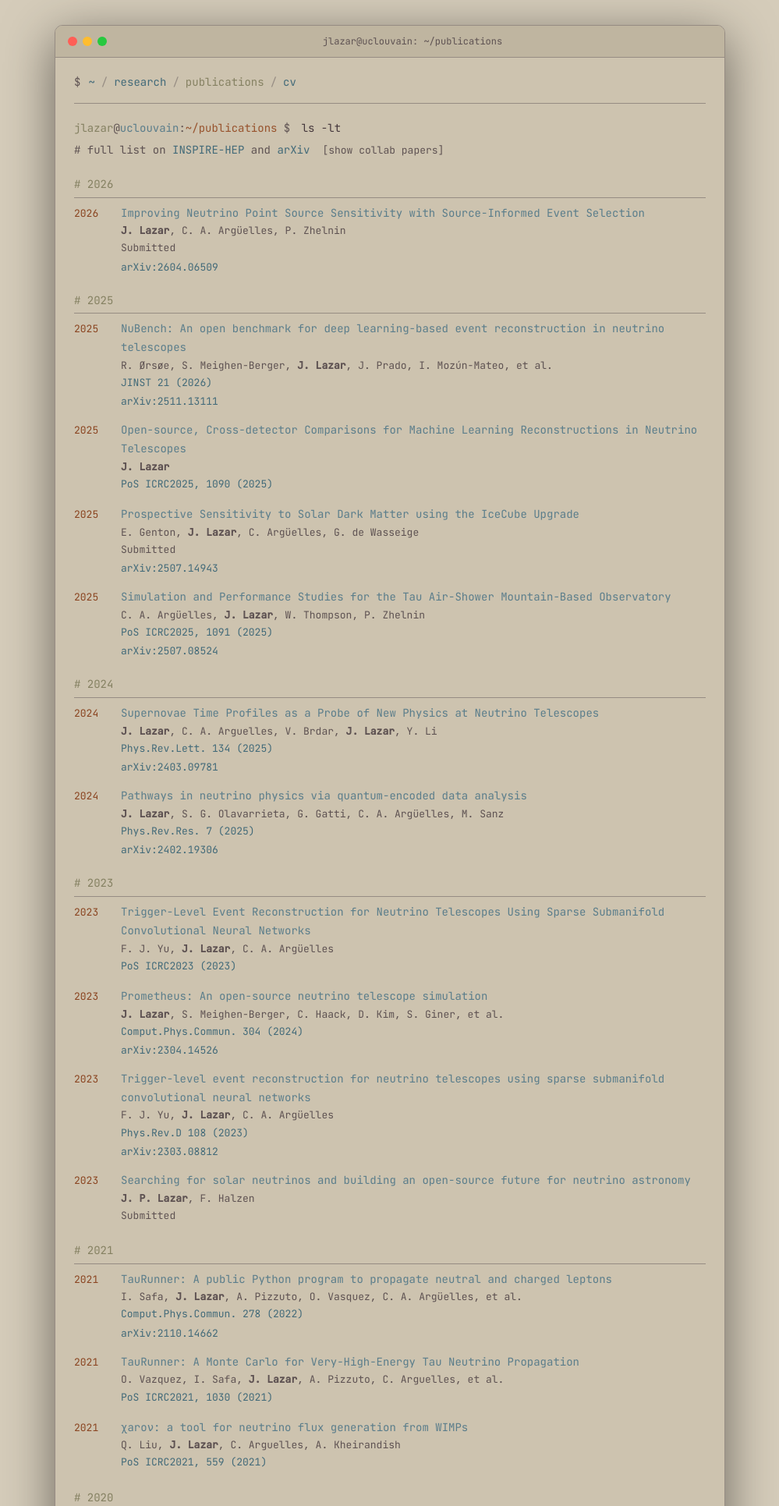
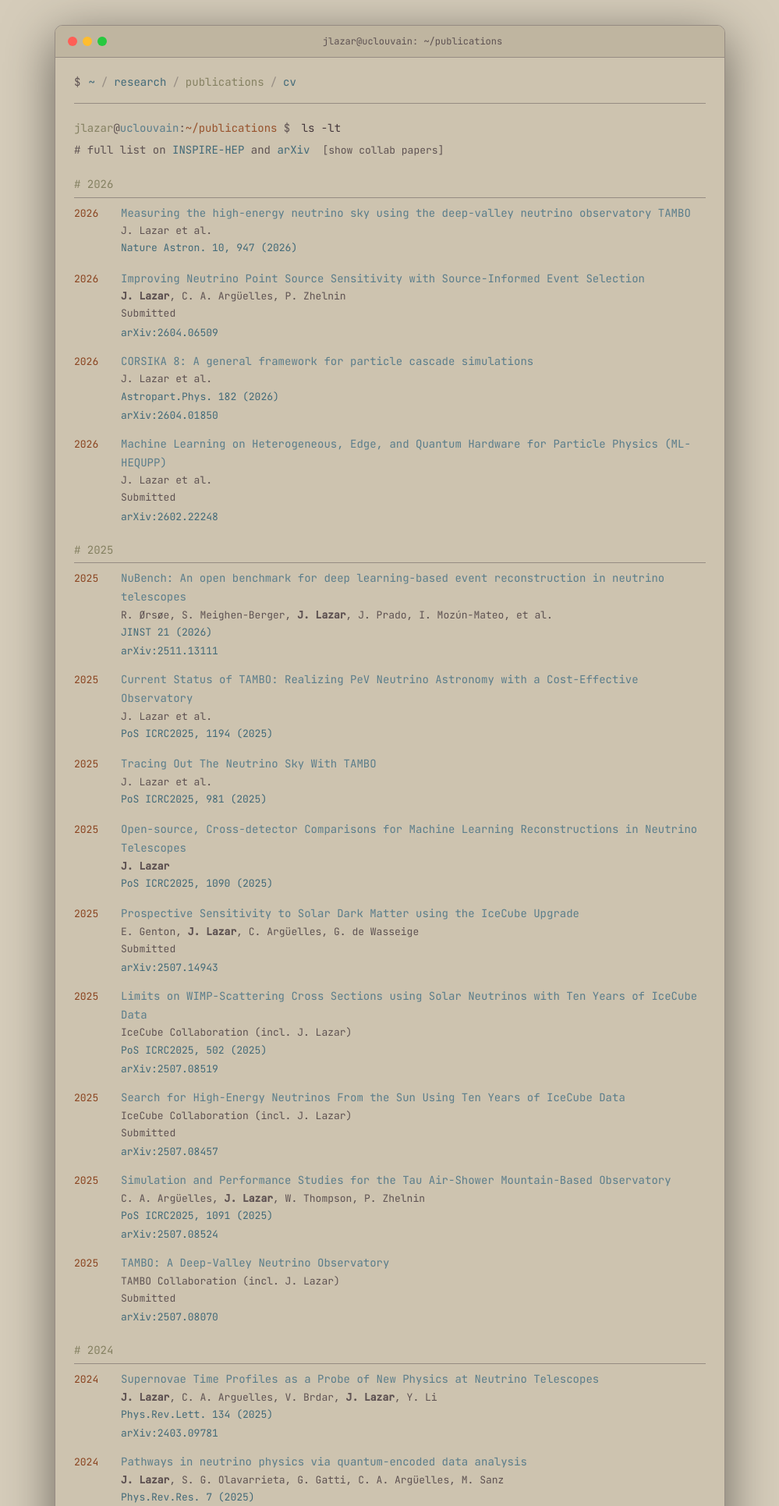
Before and after one commit to jlazar17/jlazar17.github.io, a PHP site: page /publications.html in a window 1280 px wide. Shown: the top 1931 px of the page at 78% size, without its empty margins (140-1139 px from the left). Run offline with PHP 8.4, Linux system fonts and the light colour scheme.

Commit message:
Feature solar/TAMBO/whitepaper collab papers, add current collaborations
- featured_collabs.txt: populate with the solar-neutrino IceCube papers,
  the TAMBO papers, and the community whitepapers (tau neutrinos, quantum
  computing for HEP, CORSIKA 8, ML-HEQUPP).
- update_publications.py: accept INSPIRE record IDs as well as arXiv IDs in
  the featured list, since several proceedings have no preprint.
- Add KM3NeT and CORSIKA 8 to the collaboration lists; style past
  collaborations (CHIPS) in a dimmed color with a "(past)" marker.

Co-Authored-By: Claude Opus 5 (1M context) <noreply@anthropic.com>

```diff
--- a/cv.html
+++ b/cv.html
@@ -78,8 +78,10 @@
 
             <div class="section-hdr" style="margin-top: 16px;"># Collaborations</div>
             IceCube Neutrino Observatory &nbsp;&middot;&nbsp;
+            KM3NeT &nbsp;&middot;&nbsp;
             TAMBO &nbsp;&middot;&nbsp;
-            CHIPS
+            CORSIKA 8 &nbsp;&middot;&nbsp;
+            <span class="collab-past">CHIPS</span>
 
             <div class="section-hdr" style="margin-top: 16px;"># Selected Software</div>
             <table style="border-collapse: collapse; width: 100%;">
--- a/publications.html
+++ b/publications.html
@@ -84,6 +84,15 @@
                     <div class="pub-links"><a href="https://arxiv.org/abs/2607.25966" target="_blank">arXiv:2607.25966</a></div>
                 </div>
             </div>
+            <div class="pub">
+                <div class="pub-year">2026</div>
+                <div class="pub-body">
+                    <div class="pub-title">Measuring the high-energy neutrino sky using the deep-valley neutrino observatory TAMBO</div>
+                    <div class="pub-authors">J. Lazar et al.</div>
+                    <div class="pub-venue"><span class="journal"><a href="https://doi.org/10.1038/s41550-026-02916-4" target="_blank">Nature Astron. 10, 947 (2026)</a></span></div>
+                    <div class="pub-links"></div>
+                </div>
+            </div>
             <div class="pub" data-collab="true">
                 <div class="pub-year">2026</div>
                 <div class="pub-body">
@@ -156,7 +165,7 @@
                     <div class="pub-links"><a href="https://arxiv.org/abs/2604.06509" target="_blank">arXiv:2604.06509</a></div>
                 </div>
             </div>
-            <div class="pub" data-collab="true">
+            <div class="pub">
                 <div class="pub-year">2026</div>
                 <div class="pub-body">
                     <div class="pub-title">CORSIKA 8: A general framework for particle cascade simulations</div>
@@ -165,7 +174,7 @@
                     <div class="pub-links"><a href="https://arxiv.org/abs/2604.01850" target="_blank">arXiv:2604.01850</a></div>
                 </div>
             </div>
-            <div class="pub" data-collab="true">
+            <div class="pub">
                 <div class="pub-year">2026</div>
                 <div class="pub-body">
                     <div class="pub-title">Machine Learning on Heterogeneous, Edge, and Quantum Hardware for Particle Physics (ML-HEQUPP)</div>
@@ -347,7 +356,7 @@
                     <div class="pub-links"></div>
                 </div>
             </div>
-            <div class="pub" data-collab="true">
+            <div class="pub">
                 <div class="pub-year">2025</div>
                 <div class="pub-body">
                     <div class="pub-title">Current Status of TAMBO: Realizing PeV Neutrino Astronomy with a Cost-Effective Observatory</div>
@@ -356,7 +365,7 @@
                     <div class="pub-links"></div>
                 </div>
             </div>
-            <div class="pub" data-collab="true">
+            <div class="pub">
                 <div class="pub-year">2025</div>
                 <div class="pub-body">
                     <div class="pub-title">Tracing Out The Neutrino Sky With TAMBO</div>
@@ -653,7 +662,7 @@
                     <div class="pub-links"><a href="https://arxiv.org/abs/2507.09763" target="_blank">arXiv:2507.09763</a></div>
                 </div>
             </div>
-            <div class="pub" data-collab="true">
+            <div class="pub">
                 <div class="pub-year">2025</div>
                 <div class="pub-body">
                     <div class="pub-title">Limits on WIMP-Scattering Cross Sections using Solar Neutrinos with Ten Years of IceCube Data</div>
@@ -662,7 +671,7 @@
                     <div class="pub-links"><a href="https://arxiv.org/abs/2507.08519" target="_blank">arXiv:2507.08519</a></div>
                 </div>
             </div>
-            <div class="pub" data-collab="true">
+            <div class="pub">
                 <div class="pub-year">2025</div>
                 <div class="pub-body">
                     <div class="pub-title">Search for High-Energy Neutrinos From the Sun Using Ten Years of IceCube Data</div>
@@ -806,7 +815,7 @@
                     <div class="pub-links"><a href="https://arxiv.org/abs/2507.07491" target="_blank">arXiv:2507.07491</a></div>
                 </div>
             </div>
-            <div class="pub" data-collab="true">
+            <div class="pub">
                 <div class="pub-year">2025</div>
                 <div class="pub-body">
                     <div class="pub-title">TAMBO: A Deep-Valley Neutrino Observatory</div>
@@ -1917,7 +1926,7 @@
                     <div class="pub-links"><a href="https://arxiv.org/abs/2308.15220" target="_blank">arXiv:2308.15220</a></div>
                 </div>
             </div>
-            <div class="pub" data-collab="true">
+            <div class="pub">
                 <div class="pub-year">2023</div>
                 <div class="pub-body">
                     <div class="pub-title">All-Energy Search for Solar Atmospheric Neutrinos with IceCube</div>
@@ -1935,7 +1944,7 @@
                     <div class="pub-links"></div>
                 </div>
             </div>
-            <div class="pub" data-collab="true">
+            <div class="pub">
                 <div class="pub-year">2023</div>
                 <div class="pub-body">
                     <div class="pub-title">TAMBO: Searching for Tau Neutrinos in the Peruvian Andes</div>
@@ -1962,7 +1971,7 @@
                     <div class="pub-links"><a href="https://arxiv.org/abs/2308.07656" target="_blank">arXiv:2308.07656</a></div>
                 </div>
             </div>
-            <div class="pub" data-collab="true">
+            <div class="pub">
                 <div class="pub-year">2023</div>
                 <div class="pub-body">
                     <div class="pub-title">Current status of simulation for the Tau Air-Shower Mountain-Based Observatory</div>
@@ -2359,7 +2368,45 @@
                 </div>
             </div>
 
+            <div class="section-hdr"># 2022</div>
+            <div class="pub">
+                <div class="pub-year">2022</div>
+                <div class="pub-body">
+                    <div class="pub-title">Searching for Dark Matter from the Sun with the IceCube Detector</div>
+                    <div class="pub-authors">IceCube Collaboration (incl. J. Lazar)</div>
+                    <div class="pub-venue"><span class="journal"><a href="https://doi.org/10.22323/1.395.0020" target="_blank">PoS ICRC2021, 020 (2022)</a></span></div>
+                    <div class="pub-links"></div>
+                </div>
+            </div>
+            <div class="pub">
+                <div class="pub-year">2022</div>
+                <div class="pub-body">
+                    <div class="pub-title">Quantum Computing for Data Analysis in High-Energy Physics</div>
+                    <div class="pub-authors">J. Lazar et al.</div>
+                    <div class="pub-venue"><span class="muted">Submitted</span></div>
+                    <div class="pub-links"><a href="https://arxiv.org/abs/2203.08805" target="_blank">arXiv:2203.08805</a></div>
+                </div>
+            </div>
+            <div class="pub">
+                <div class="pub-year">2022</div>
+                <div class="pub-body">
+                    <div class="pub-title">Tau neutrinos in the next decade: from GeV to EeV</div>
+                    <div class="pub-authors">J. Lazar et al.</div>
+                    <div class="pub-venue"><span class="journal"><a href="https://doi.org/10.1088/1361-6471/ac89d2" target="_blank">J.Phys.G 49 (2022)</a></span></div>
+                    <div class="pub-links"><a href="https://arxiv.org/abs/2203.05591" target="_blank">arXiv:2203.05591</a></div>
+                </div>
+            </div>
+
             <div class="section-hdr"># 2021</div>
+            <div class="pub">
+                <div class="pub-year">2021</div>
+                <div class="pub-body">
+                    <div class="pub-title">Search for GeV-scale dark matter annihilation in the Sun with IceCube DeepCore</div>
+                    <div class="pub-authors">IceCube Collaboration (incl. J. Lazar)</div>
+                    <div class="pub-venue"><span class="journal"><a href="https://doi.org/10.1103/PhysRevD.105.062004" target="_blank">Phys.Rev.D 105 (2022)</a></span></div>
+                    <div class="pub-links"><a href="https://arxiv.org/abs/2111.09970" target="_blank">arXiv:2111.09970</a></div>
+                </div>
+            </div>
             <div class="pub">
                 <div class="pub-year">2021</div>
                 <div class="pub-body">
@@ -2372,6 +2419,24 @@
             <div class="pub">
                 <div class="pub-year">2021</div>
                 <div class="pub-body">
+                    <div class="pub-title">Recent Progress in Solar Atmospheric Neutrino Searches with IceCube</div>
+                    <div class="pub-authors">IceCube Collaboration (incl. J. Lazar)</div>
+                    <div class="pub-venue"><span class="journal"><a href="https://doi.org/10.22323/1.395.1174" target="_blank">PoS ICRC2021, 1174 (2021)</a></span></div>
+                    <div class="pub-links"><a href="https://arxiv.org/abs/2107.13696" target="_blank">arXiv:2107.13696</a></div>
+                </div>
+            </div>
+            <div class="pub">
+                <div class="pub-year">2021</div>
+                <div class="pub-body">
+                    <div class="pub-title">Search for GeV neutrino emission during intense gamma-ray solar flares with the IceCube Neutrino Observatory</div>
+                    <div class="pub-authors">IceCube Collaboration (incl. J. Lazar)</div>
+                    <div class="pub-venue"><span class="journal"><a href="https://doi.org/10.1103/PhysRevD.103.102001" target="_blank">Phys.Rev.D 103 (2021)</a></span></div>
+                    <div class="pub-links"><a href="https://arxiv.org/abs/2101.00610" target="_blank">arXiv:2101.00610</a></div>
+                </div>
+            </div>
+            <div class="pub">
+                <div class="pub-year">2021</div>
+                <div class="pub-body">
                     <div class="pub-title">TauRunner: A Monte Carlo for Very-High-Energy Tau Neutrino Propagation</div>
                     <div class="pub-authors">O. Vazquez, I. Safa, <strong>J. Lazar</strong>, A. Pizzuto, C. Arguelles, et al.</div>
                     <div class="pub-venue"><span class="journal"><a href="https://doi.org/10.22323/1.395.1030" target="_blank">PoS ICRC2021, 1030 (2021)</a></span></div>
@@ -2396,6 +2461,26 @@
                     <div class="pub-authors">Q. Liu, <strong>J. Lazar</strong>, C. A. Argüelles, A. Kheirandish</div>
                     <div class="pub-venue"><span class="journal"><a href="https://doi.org/10.1088/1475-7516/2020/10/043" target="_blank">JCAP 10, 043 (2020)</a></span></div>
                     <div class="pub-links"><a href="https://arxiv.org/abs/2007.15010" target="_blank">arXiv:2007.15010</a></div>
+                </div>
+            </div>
+
+            <div class="section-hdr"># 2019</div>
+            <div class="pub">
+                <div class="pub-year">2019</div>
+                <div class="pub-body">
+                    <div class="pub-title">Searches for neutrinos from cosmic-ray interactions in the Sun using seven years of IceCube data</div>
+                    <div class="pub-authors">IceCube Collaboration (incl. J. Lazar)</div>
+                    <div class="pub-venue"><span class="muted">Submitted</span></div>
+                    <div class="pub-links"><a href="https://arxiv.org/abs/1912.13135" target="_blank">arXiv:1912.13135</a></div>
+                </div>
+            </div>
+            <div class="pub">
+                <div class="pub-year">2019</div>
+                <div class="pub-body">
+                    <div class="pub-title">Search for Dark Matter Annihilation to Neutrinos from the Sun</div>
+                    <div class="pub-authors">J. Lazar et al.</div>
+                    <div class="pub-venue"><span class="journal"><a href="https://doi.org/10.22323/1.358.0527" target="_blank">PoS ICRC2019, 527 (2021)</a></span></div>
+                    <div class="pub-links"><a href="https://arxiv.org/abs/1909.03930" target="_blank">arXiv:1909.03930</a></div>
                 </div>
             </div>
 
--- a/research.html
+++ b/research.html
@@ -115,9 +115,12 @@
         </div>
         <div class="out">
             IceCube Neutrino Observatory &nbsp;&middot;&nbsp;
+            KM3NeT &nbsp;&middot;&nbsp;
+            TAMBO Collaboration &nbsp;&middot;&nbsp;
+            CORSIKA 8 &nbsp;&middot;&nbsp;
+            <span class="collab-past">CHIPS</span> &nbsp;&middot;&nbsp;
             CP3 (UCLouvain) &nbsp;&middot;&nbsp;
             Harvard NuGroup (C. Arg&uuml;elles) &nbsp;&middot;&nbsp;
-            TAMBO Collaboration &nbsp;&middot;&nbsp;
             University of Wisconsin&ndash;Madison
         </div>
 
--- a/style.css
+++ b/style.css
@@ -244,6 +244,17 @@ a:hover {
     50%       { opacity: 0; }
 }
 
+/* Collaborations: past ones are dimmed and marked */
+.collab-past {
+    color: var(--muted);
+}
+
+.collab-past::after {
+    content: " (past)";
+    font-size: 12px;
+    color: var(--border);
+}
+
 /* Color utilities */
 .muted  { color: var(--muted); }
 .cyan   { color: var(--cyan); }
```
Also changed, not shown: scripts/featured_collabs.txt (+31 -2 lines), 1 other file.
